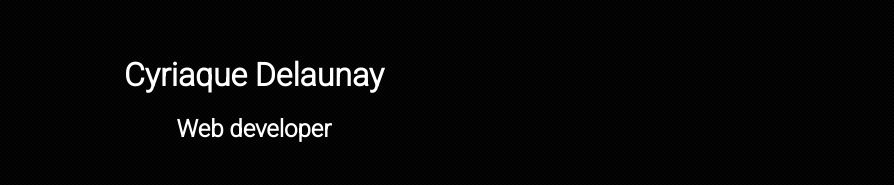
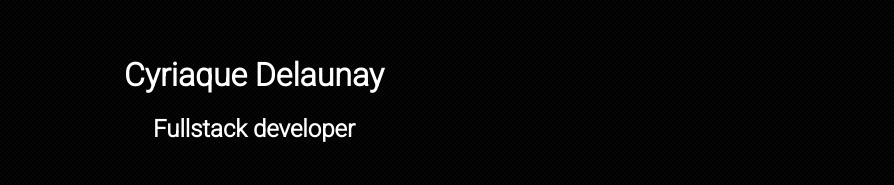
Before and after one commit to Ciriak/cyriaquedotdev, a React (Create React App) app: page / in a window 1280 px wide. Shown: the part 196-381 px from the top of the page, without its empty margins (386-1280 px from the left). Built offline with nearby package versions, Linux system fonts and the light colour scheme.

Commit message:
Updated og tags

```diff
--- a/public/index.html
+++ b/public/index.html
@@ -6,13 +6,11 @@
   <link rel="icon" href="%PUBLIC_URL%/favicon.png" />
   <meta name="viewport" content="width=device-width, initial-scale=1" />
   <meta name="theme-color" content="#000000" />
-  <meta name="description" content="Cyriaque Delaunay | Web developer" />
-  <link rel="apple-touch-icon" href="%PUBLIC_URL%/logo192.png" />
-  <!--
-      manifest.json provides metadata used when your web app is installed on a
-      user's mobile device or desktop. See https://developers.google.com/web/fundamentals/web-app-manifest/
-    -->
-  <link rel="manifest" href="%PUBLIC_URL%/manifest.json" />
+  <meta name="description" content="Cyriaque Delaunay | Fullstack developer" />
+  <meta name="og:title" content="Cyriaque Delaunay | Fullstack developer" />
+  <meta name="og:image" content="https://cyriaque.net/og.png" />
+  <meta name="og:type" content="website" />
+  <meta name="og:url" content="cyriaque.net" />
   <!--
       Notice the use of %PUBLIC_URL% in the tags above.
       It will be replaced with the URL of the `public` folder during the build.
@@ -22,7 +20,7 @@
       work correctly both with client-side routing and a non-root public URL.
       Learn how to configure a non-root public URL by running `npm run build`.
     -->
-  <title>Cyriaque Delaunay | Web Developer</title>
+  <title>Cyriaque Delaunay | Fullstack Developer</title>
 </head>
 
 <body>
--- a/src/App.tsx
+++ b/src/App.tsx
@@ -108,7 +108,7 @@ const works: IWorkProps[] = [
 
 function App() {
 
-  const originalSubTitle = "Web developer";
+  const originalSubTitle = "Fullstack developer";
 
   const [subtitle, setSubtitle] = useState(originalSubTitle);
   const [videoUrl, setVideoUrl] = useState("");
```
Also changed, not shown: public/manifest.json (deleted), public/og.png (added).
